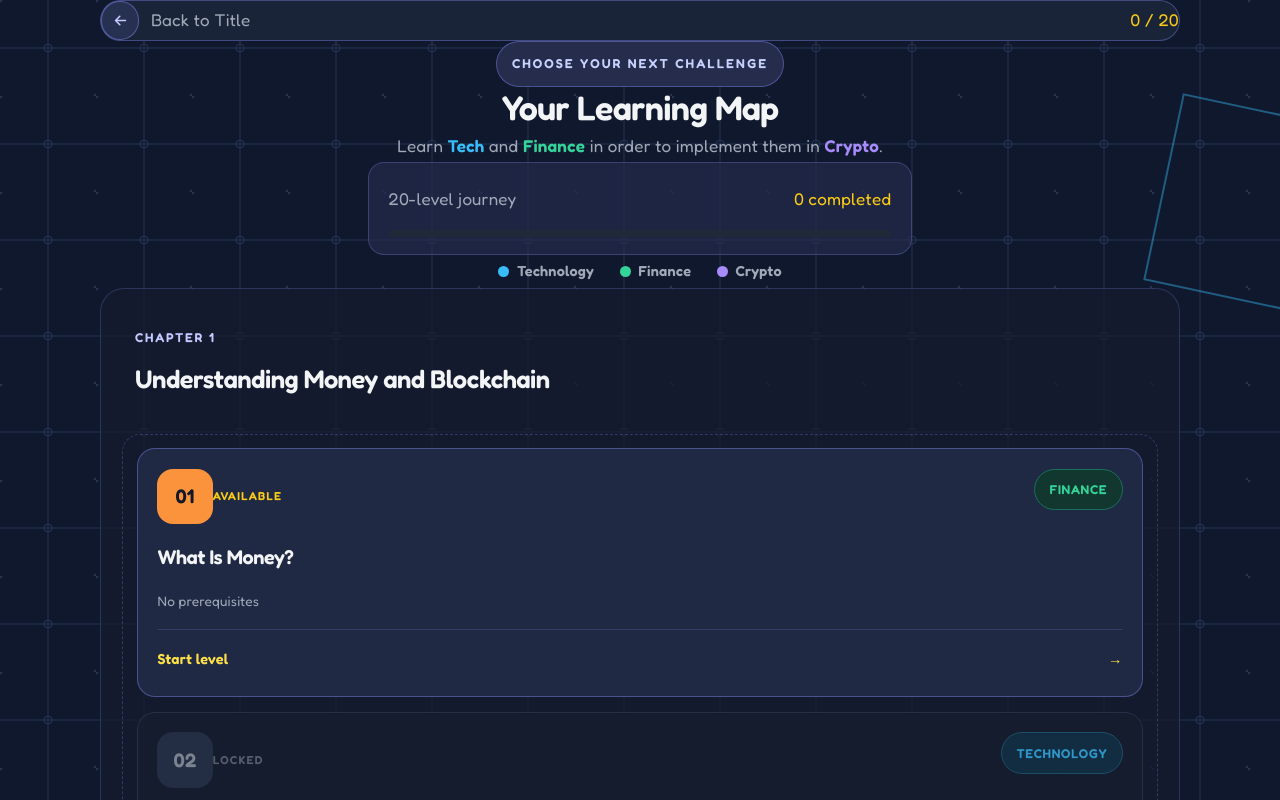
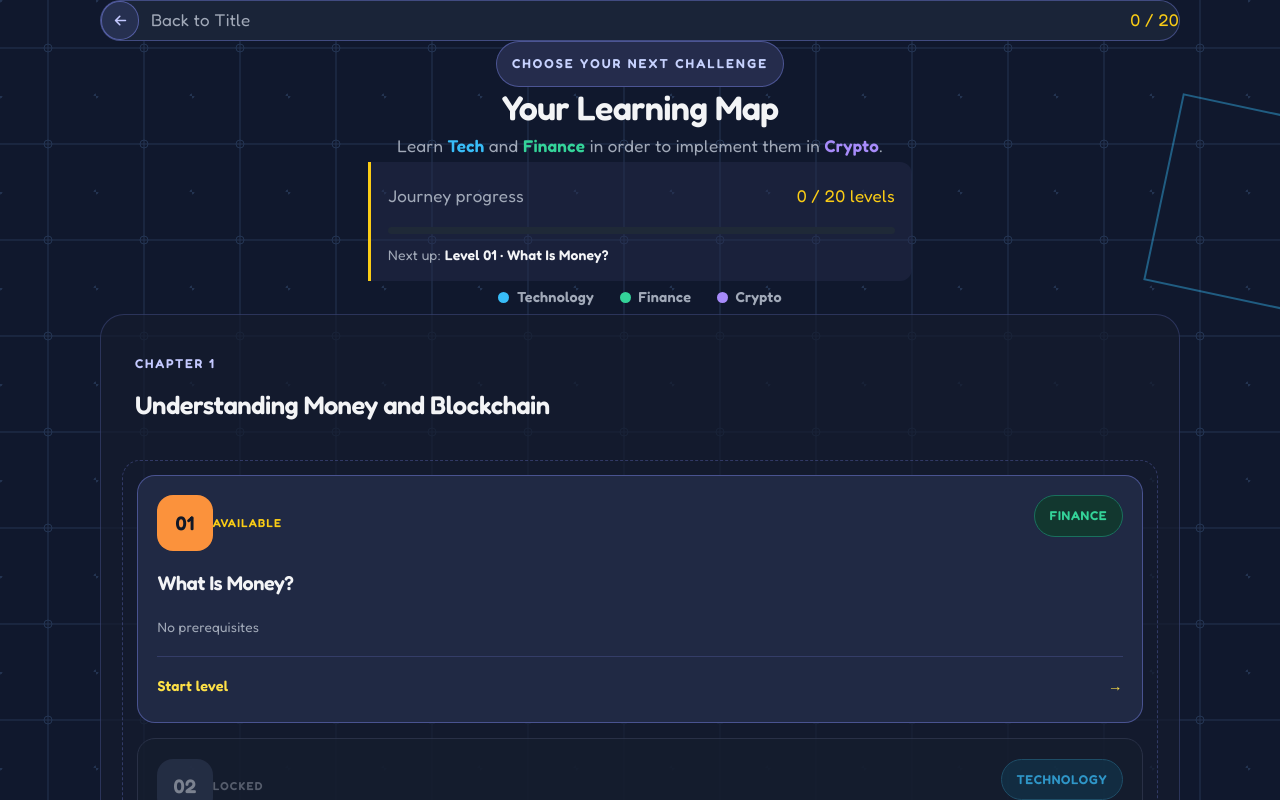
Before and after one commit to js890/crypto-edu, a Next.js app: page /levels in a window 1280 px wide. Shown: the top 800 px of the page. Built offline with nearby package versions, Linux system fonts and the light colour scheme.

Commit message:
Copilot Redemption

```diff
--- a/app/globals.css
+++ b/app/globals.css
@@ -561,12 +561,22 @@
   gap: 0.65rem;
   max-width: 32rem;
   margin: 0 auto;
-  padding: 1rem 1.15rem;
-  border: 1px solid rgba(129, 140, 248, 0.28);
-  border-radius: 16px;
-  background: rgba(37, 44, 76, 0.72);
+  padding: 0.9rem 1rem;
+  border-left: 3px solid var(--accent-coin);
+  border-radius: 0 12px 12px 0;
+  background: rgba(37, 44, 76, 0.46);
   color: var(--text-secondary);
   text-align: left;
+}
+
+.map-progress-next {
+  color: var(--text-secondary);
+  font-size: 0.82rem;
+  line-height: 1.5;
+}
+
+.map-progress-next strong {
+  color: var(--text-primary);
 }
 
 .map-chapter {
--- a/app/levels/page.tsx
+++ b/app/levels/page.tsx
@@ -233,6 +233,9 @@ export default function LevelsPage() {
   );
   const completedCount = completedLevels.size;
   const progress = `${(completedCount / allLevels.length) * 100}%`;
+  const nextLevel = allLevels.find(
+    (level) => !completedLevels.has(level.number) && levelIsAvailable(level, completedLevels)
+  );
 
   return (
     <main className="page-shell px-6 pt-8 sm:pt-12 pb-32">
@@ -266,12 +269,25 @@ export default function LevelsPage() {
           </p>
           <div className="map-progress-summary">
             <div className="flex items-center justify-between gap-4 text-sm font-bold">
-              <span>20-level journey</span>
-              <span className="text-[#facc15]">{completedCount} completed</span>
+              <span>Journey progress</span>
+              <span className="text-[#facc15]">{completedCount} / {allLevels.length} levels</span>
             </div>
             <div className="progress-track">
-              <div className="progress-fill" style={{ width: progress }} />
+              <div
+                className="progress-fill"
+                style={{ width: progress }}
+                role="progressbar"
+                aria-label="Learning journey progress"
+                aria-valuemin={0}
+                aria-valuemax={allLevels.length}
+                aria-valuenow={completedCount}
+              />
             </div>
+            <p className="map-progress-next">
+              {nextLevel
+                ? <>Next up: <strong>Level {String(nextLevel.number).padStart(2, "0")} · {nextLevel.title}</strong></>
+                : "Journey complete — every level finished."}
+            </p>
           </div>
         </header>
 
```
